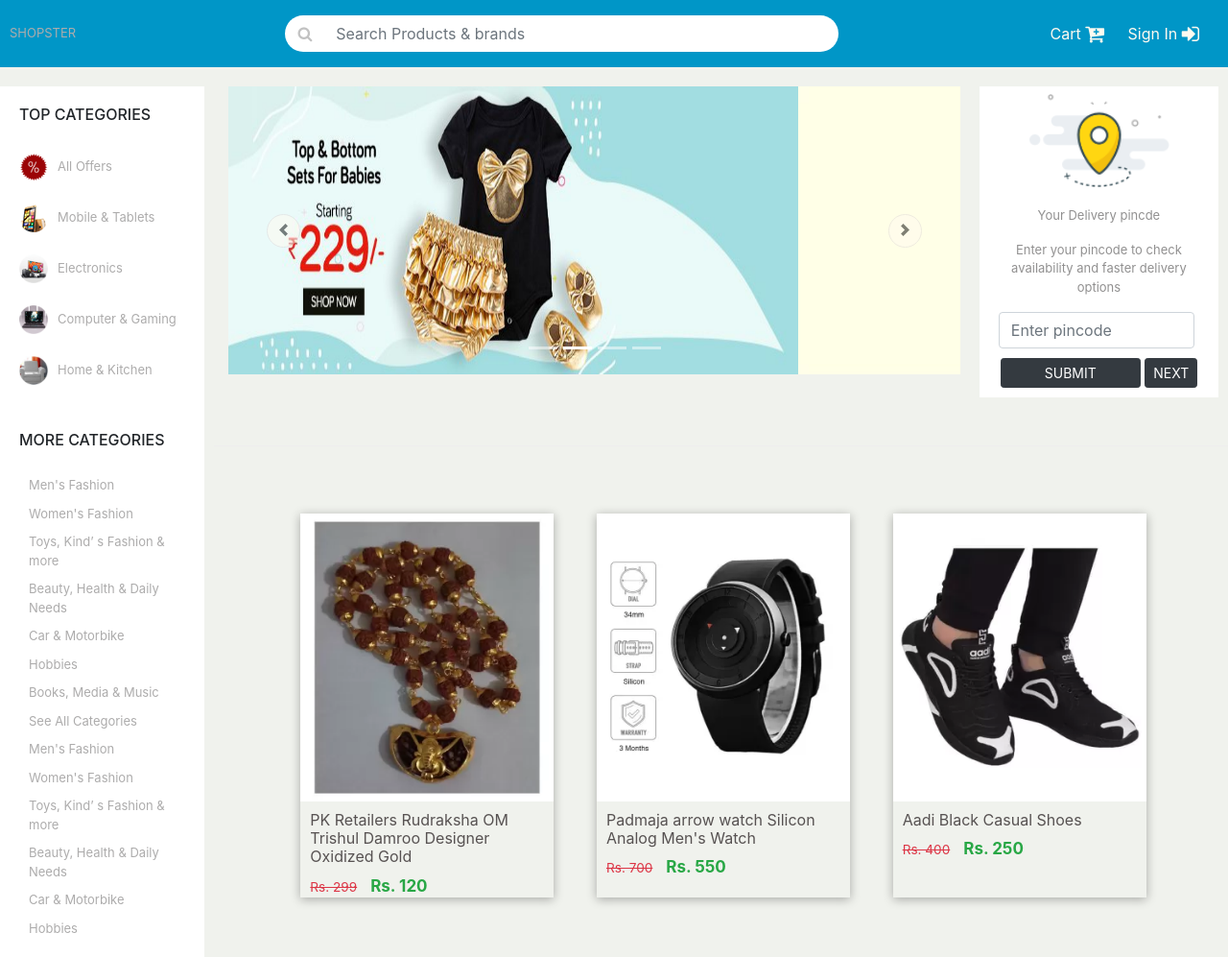
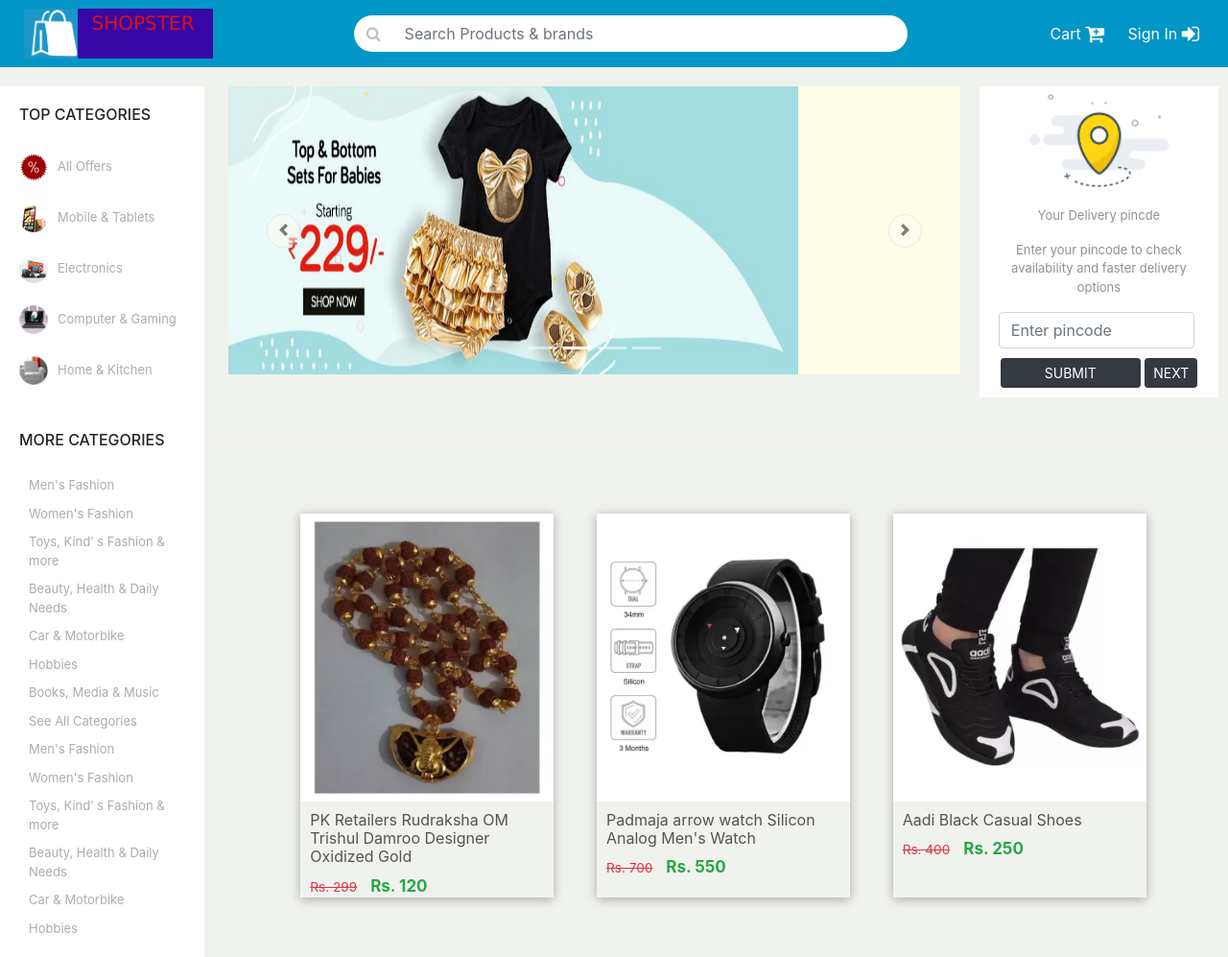
Before and after one commit to AMELkhdfjd/Shopster, a website: page index.html in a window 1280 px wide. Shown: the top 997 px of the page at 96% size. Drawn offline with nearby package versions, Linux system fonts and the light colour scheme.

Commit message:
adding the logo

```diff
--- a/css/styles.css
+++ b/css/styles.css
@@ -3,6 +3,29 @@
   height: 70px;
   padding: 0px 0px 0px 0px;
 }
+
+.logo{
+  width: 60px;
+
+
+}
+.site-name{
+  font-size: 20px;
+  font-family: 'Lucida Sans', 'Lucida Sans Regular', 'Lucida Grande', 'Lucida Sans Unicode', Geneva, Verdana, sans-serif;
+  color:#dd1010;
+  display: inline-block;
+  -ms-text-combine-horizontal: all;
+
+
+
+
+}
+.brand{
+  background-color: #3708a5;
+  width: 100px;
+
+}
+
 
 .container{
 
--- a/index.html
+++ b/index.html
@@ -23,7 +23,25 @@
     <nav class="navbar navbar-dark navbar-expand-sm  fixed-top ">
 
         <div class="container  col-12 col-sm-12 ">
-            <a href="#">SHOPSTER</a>
+          <div class="col-sm-2 ">
+            <div class="row">
+              <div class="col-sm-4 ">
+                <img src="./img/baraka.PNG" alt="" class="logo">
+
+
+              </div>
+              <div  class="col-sm brand">
+                <a href="#" class="site-name ">SHOPSTER</a>
+
+
+              </div>
+
+
+            </div>
+
+          </div>
+
+
               <div id="content" class="col-12 col-sm-6"  >
                 <form class='form-inline'>
                   <div class="input-group col-sm-12">
```
Also changed, not shown: img/baraka.PNG (added).
